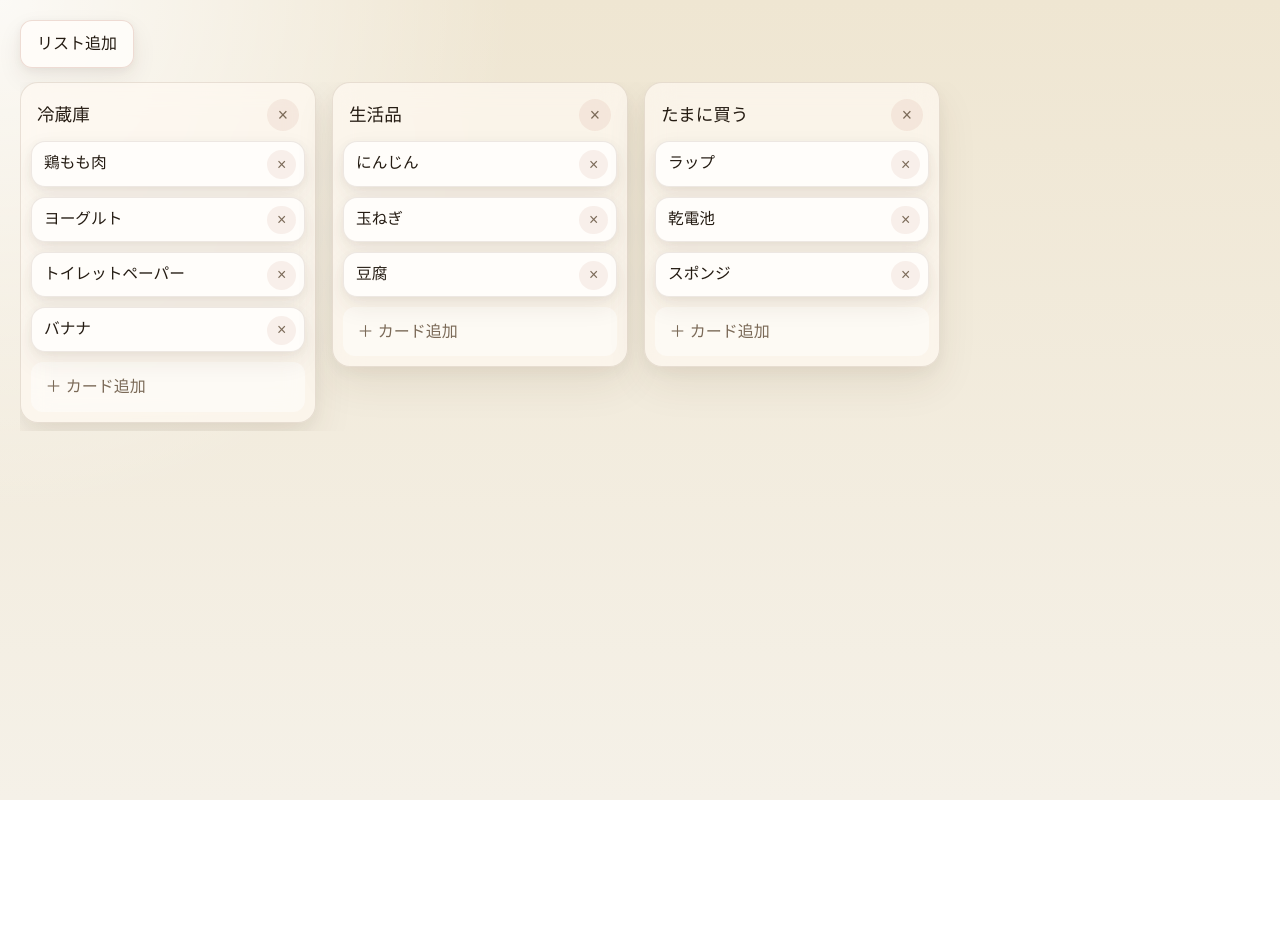
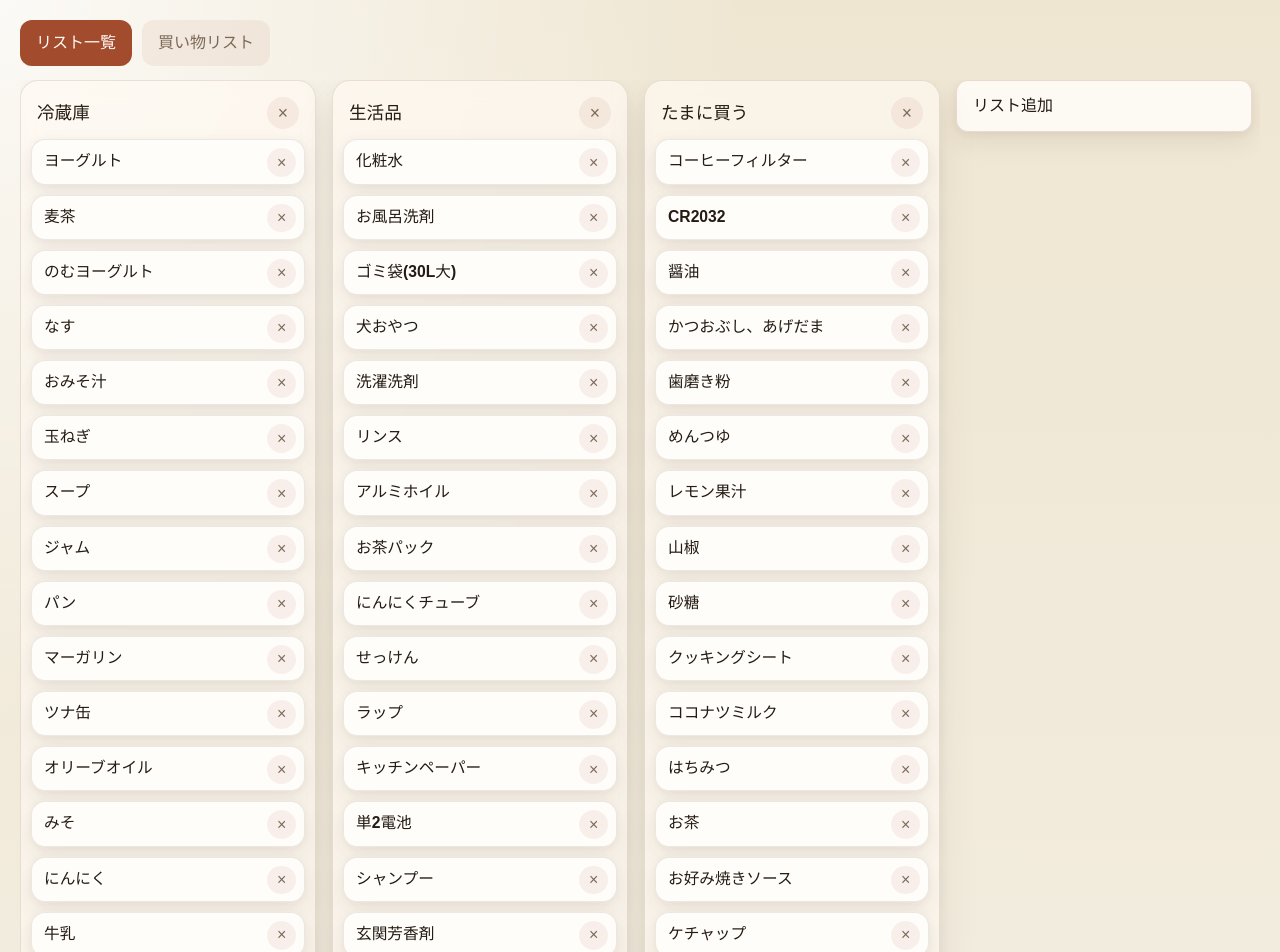
Before and after one commit to sheet00/kaimono-memo, a React (Vite) app in the folder src/: page / in a window 1280 px wide. Shown: the top 952 px of the page. Before the commit the page ends 800 px from the top, so only its background shows below. Built offline with nearby package versions, Linux system fonts and the light colour scheme.

Commit message:
画面切替とリスト追加導線の配置を調整

```diff
--- a/src/src/App.tsx
+++ b/src/src/App.tsx
@@ -26,21 +26,104 @@ type BoardColumn = {
   items: string[]
 }
 
+type PageMode = 'lists' | 'shopping'
+
 const initialBoardColumns: BoardColumn[] = [
   {
     id: 'fridge',
     title: '冷蔵庫',
-    items: ['鶏もも肉', 'ヨーグルト', 'トイレットペーパー', 'バナナ'],
+    items: [
+      'ヨーグルト',
+      '麦茶',
+      'のむヨーグルト',
+      'なす',
+      'おみそ汁',
+      '玉ねぎ',
+      'スープ',
+      'ジャム',
+      'パン',
+      'マーガリン',
+      'ツナ缶',
+      'オリーブオイル',
+      'みそ',
+      'にんにく',
+      '牛乳',
+      'たまご',
+      'キャベツ',
+      'マヨネーズ',
+      'キムチ',
+      '豆腐',
+      '卵',
+      '納豆',
+      'にんじん',
+      'ドレッシング',
+      'チーズ',
+      '鮭',
+      'きゅうり',
+      'ニラ',
+    ],
   },
   {
     id: 'daily-necessities',
     title: '生活品',
-    items: ['にんじん', '玉ねぎ', '豆腐'],
+    items: [
+      '化粧水',
+      'お風呂洗剤',
+      'ゴミ袋(30L大)',
+      '犬おやつ',
+      '洗濯洗剤',
+      'リンス',
+      'アルミホイル',
+      'お茶パック',
+      'にんにくチューブ',
+      'せっけん',
+      'ラップ',
+      'キッチンペーパー',
+      '単2電池',
+      'シャンプー',
+      '玄関芳香剤',
+      '歯磨き粉',
+      'ビニール袋',
+      'トイレットペーパー',
+      '重曹',
+      '柔軟剤',
+      '洗顔',
+      '流し漂白',
+      '漂白剤',
+    ],
   },
   {
     id: 'occasional',
     title: 'たまに買う',
-    items: ['ラップ', '乾電池', 'スポンジ'],
+    items: [
+      'コーヒーフィルター',
+      'CR2032',
+      '醤油',
+      'かつおぶし、あげだま',
+      '歯磨き粉',
+      'めんつゆ',
+      'レモン果汁',
+      '山椒',
+      '砂糖',
+      'クッキングシート',
+      'ココナツミルク',
+      'はちみつ',
+      'お茶',
+      'お好み焼きソース',
+      'ケチャップ',
+      'ミロ',
+      'ハイター',
+      'クイックルワイパー',
+      'コーヒー',
+      'ピザ用チーズ',
+      'こめ',
+      'のどあめ',
+      'タバスコ',
+      '白ワイン、赤ワイン',
+      '爪楊枝',
+      'ロキソニン',
+      'どら焼き',
+    ],
   },
 ]
 
@@ -262,6 +345,7 @@ function BoardColumnSection({
 
 function App() {
   const [columns, setColumns] = useState(initialBoardColumns)
+  const [pageMode, setPageMode] = useState<PageMode>('lists')
   const [activeItemId, setActiveItemId] = useState<string | null>(null)
   const [overColumnId, setOverColumnId] = useState<string | null>(null)
   const [editingColumnId, setEditingColumnId] = useState<string | null>(null)
@@ -524,6 +608,59 @@ function App() {
   return (
     <main className="board-page">
       <div className="board-toolbar">
+        <div className="board-toolbar-nav">
+          <button
+            type="button"
+            className={`top-nav-button ${pageMode === 'lists' ? 'is-active' : ''}`}
+            onClick={() => setPageMode('lists')}
+          >
+            リスト一覧
+          </button>
+          <button
+            type="button"
+            className={`top-nav-button ${pageMode === 'shopping' ? 'is-active' : ''}`}
+            onClick={() => setPageMode('shopping')}
+          >
+            買い物リスト
+          </button>
+        </div>
+      </div>
+
+      {pageMode === 'lists' ? (
+        <DndContext
+          sensors={sensors}
+          collisionDetection={closestCorners}
+          onDragStart={handleDragStart}
+          onDragOver={handleDragOver}
+          onDragEnd={handleDragEnd}
+          onDragCancel={() => {
+            setActiveItemId(null)
+            setOverColumnId(null)
+          }}
+        >
+          <section className="board" aria-label="買い物ボード">
+            {columns.map((column) => (
+              <BoardColumnSection
+                key={column.id}
+                column={column}
+                isOver={overColumnId === column.id}
+                isEditingTitle={editingColumnId === column.id}
+                editingTitleValue={editingTitleValue}
+                isAddingCard={addingCardColumnId === column.id}
+                newCardValue={newCardValue}
+                onStartTitleEdit={startTitleEdit}
+                onEditingTitleChange={setEditingTitleValue}
+                onCommitTitle={commitTitleEdit}
+                onCancelTitleEdit={cancelTitleEdit}
+                onDeleteColumn={deleteColumn}
+                onStartAddCard={startAddCard}
+                onNewCardValueChange={setNewCardValue}
+                onAddCard={addCard}
+                onCancelAddCard={cancelAddCard}
+                onDeleteCard={deleteCard}
+              />
+            ))}
+            <section className="add-list-column">
               {isAddingList ? (
                 <div className="add-list-form">
                   <input
@@ -562,47 +699,13 @@ function App() {
               ) : (
                 <button
                   type="button"
-            className="add-list-button"
+                  className="add-list-button add-list-column-button"
                   onClick={startAddList}
                 >
                   リスト追加
                 </button>
               )}
-      </div>
-
-      <DndContext
-        sensors={sensors}
-        collisionDetection={closestCorners}
-        onDragStart={handleDragStart}
-        onDragOver={handleDragOver}
-        onDragEnd={handleDragEnd}
-        onDragCancel={() => {
-          setActiveItemId(null)
-          setOverColumnId(null)
-        }}
-      >
-        <section className="board" aria-label="買い物ボード">
-          {columns.map((column) => (
-            <BoardColumnSection
-              key={column.id}
-              column={column}
-              isOver={overColumnId === column.id}
-              isEditingTitle={editingColumnId === column.id}
-              editingTitleValue={editingTitleValue}
-              isAddingCard={addingCardColumnId === column.id}
-              newCardValue={newCardValue}
-              onStartTitleEdit={startTitleEdit}
-              onEditingTitleChange={setEditingTitleValue}
-              onCommitTitle={commitTitleEdit}
-              onCancelTitleEdit={cancelTitleEdit}
-              onDeleteColumn={deleteColumn}
-              onStartAddCard={startAddCard}
-              onNewCardValueChange={setNewCardValue}
-              onAddCard={addCard}
-              onCancelAddCard={cancelAddCard}
-              onDeleteCard={deleteCard}
-            />
-          ))}
+            </section>
           </section>
 
           <DragOverlay>
@@ -613,6 +716,14 @@ function App() {
             ) : null}
           </DragOverlay>
         </DndContext>
+      ) : (
+        <section className="shopping-page" aria-label="買い物リスト画面">
+          <div className="shopping-page-card">
+            <h1>買い物リスト</h1>
+            <p>ここは別画面です。次に買い物中 UI を作れます。</p>
+          </div>
+        </section>
+      )}
     </main>
   )
 }
--- a/src/src/styles/board.css
+++ b/src/src/styles/board.css
@@ -7,7 +7,32 @@
 .board-toolbar {
   display: flex;
   justify-content: flex-start;
+  align-items: flex-start;
+  gap: 10px;
+  flex-wrap: wrap;
   margin-bottom: 14px;
+}
+
+.board-toolbar-nav {
+  display: flex;
+  gap: 10px;
+  flex-wrap: wrap;
+}
+
+.top-nav-button {
+  border: 0;
+  border-radius: 12px;
+  padding: 0.7rem 1rem;
+  background: rgba(162, 75, 45, 0.08);
+  color: var(--muted);
+  font: inherit;
+  font-weight: 700;
+  cursor: pointer;
+}
+
+.top-nav-button.is-active {
+  background: #a24b2d;
+  color: #fffaf5;
 }
 
 .add-list-button,
@@ -72,6 +97,17 @@
   justify-content: start;
   overflow-x: auto;
   padding-bottom: 8px;
+}
+
+.add-list-column {
+  display: flex;
+  align-items: flex-start;
+}
+
+.add-list-column-button {
+  width: 100%;
+  min-height: 3.25rem;
+  text-align: left;
 }
 
 .board-column {
@@ -272,6 +308,30 @@
   font-weight: 700;
 }
 
+.shopping-page {
+  display: flex;
+}
+
+.shopping-page-card {
+  width: min(32rem, 100%);
+  padding: 1.2rem 1.3rem;
+  border: 1px solid var(--column-border);
+  border-radius: 18px;
+  background: var(--card-bg);
+  box-shadow: var(--shadow-card);
+}
+
+.shopping-page-card h1 {
+  margin: 0 0 0.5rem;
+  color: var(--text-strong);
+  font-size: 1.4rem;
+}
+
+.shopping-page-card p {
+  margin: 0;
+  color: var(--muted);
+}
+
 @media (max-width: 980px) {
   .board {
     grid-auto-columns: minmax(15rem, 16.5rem);
```
Lines whose indentation alone changed are shown as unchanged.
